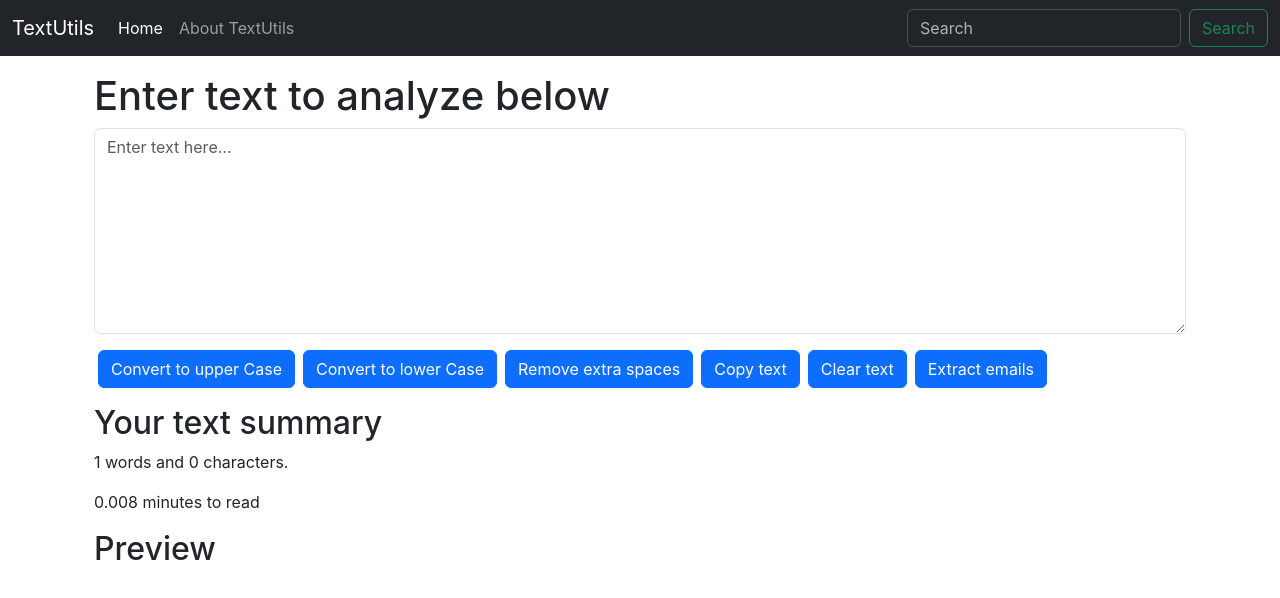
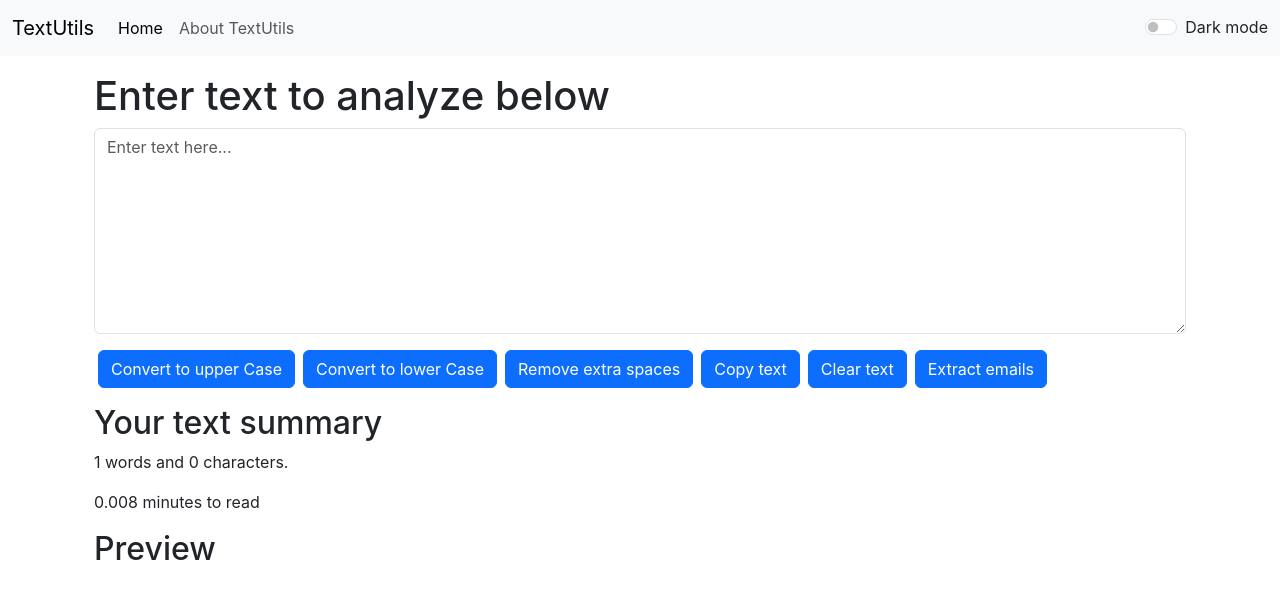
Before and after one commit to Deepaksahnii/textutils, a React (Create React App) app: page / in a window 1280 px wide. Shown: the top 598 px of the page. Built offline with nearby package versions, Linux system fonts and the light colour scheme.

Commit message:
Switch button for dark mode

```diff
--- a/src/components/Navbar.js
+++ b/src/components/Navbar.js
@@ -4,8 +4,8 @@
 export default function Navbar(props) {
     return (
         <>
-    <nav className="navbar navbar-expand-lg bg-dark" data-bs-theme="dark">
-  <div className="container-fluid">
+        <nav className={`navbar navbar-expand-lg navbar-${props.mode} bg-${props.mode}`}>
+<div className="container-fluid">
     <a className="navbar-brand" href="/">{props.title}</a>
     <button className="navbar-toggler" type="button" data-bs-toggle="collapse" data-bs-target="#navbarSupportedContent" aria-controls="navbarSupportedContent" aria-expanded="false" aria-label="Toggle navigation">
       <span className="navbar-toggler-icon"></span>
@@ -13,16 +13,20 @@
     <div className="collapse navbar-collapse" id="navbarSupportedContent">
       <ul className="navbar-nav me-auto mb-2 mb-lg-0">
         <li className="nav-item">
-          <a className="nav-link active" aria-current="page" href="/">Home</a>
+          <a className="nav-link active" aria-current="page" href="/" >Home</a>
         </li>
         <li className="nav-item">
-          <a className="nav-link" href="/">{props.about}</a>
+          <a className="nav-link" href="/" >{props.about}</a>
         </li>
       </ul>
-      <form className="d-flex" role="search">
+      {/* <form className="d-flex" role="search">
         <input className="form-control me-2" type="search" placeholder="Search" aria-label="Search"/>
         <button className="btn btn-outline-success" type="submit">Search</button>
-      </form>
+      </form> */}
+      <div className={`form-check form-switch text-${props.mode==="light"?"dark":"light"}`}>
+  <input className="form-check-input" type="checkbox"onClick={props.toggleMode} role="switch" id="flexSwitchCheckDefault"/>
+  <label className="form-check-label" htmlFor="flexSwitchCheckDefault">Dark mode</label>
+</div>
     </div>
   </div>
 </nav>
```
